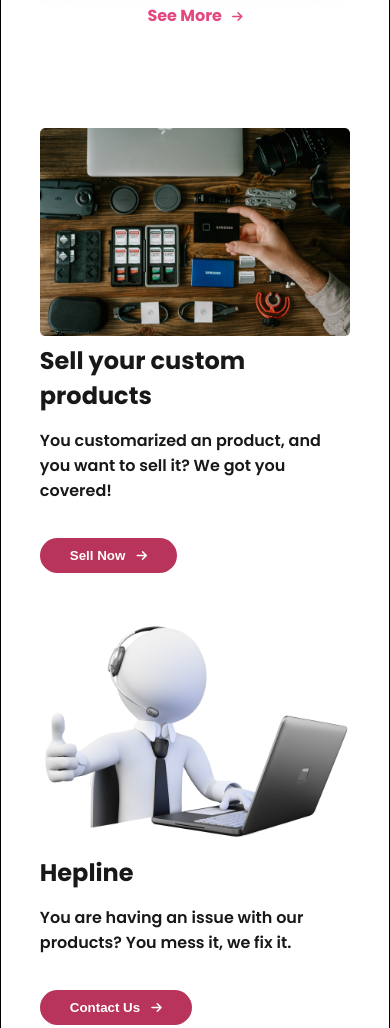
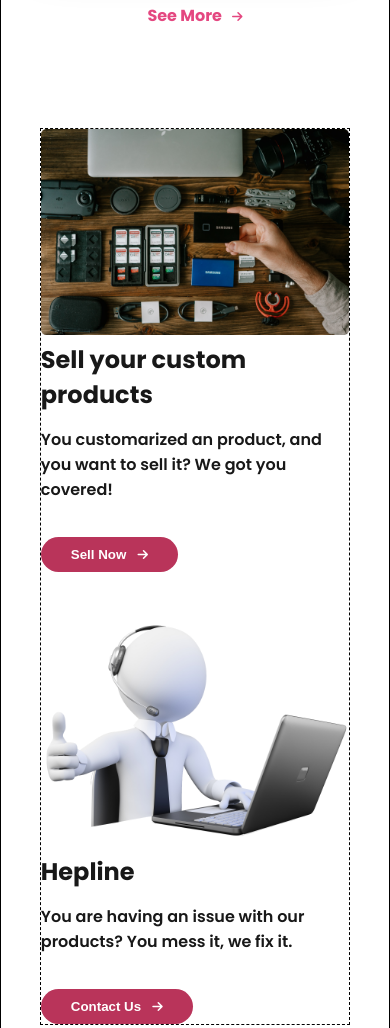
Before and after one commit to ThakurSaad/influencer-gear-assignment, a plain HTML site: page index.html in a window 390 px wide. Shown: the part 5756-6784 px from the top of the page. Drawn offline with Linux system fonts and the light colour scheme.

Commit message:
god blessed me

```diff
--- a/style.css
+++ b/style.css
@@ -143,7 +143,7 @@ main {
     align-items: center;
     margin-top: 100px;
 
-    /* border: 1px dashed; */
+    border: 1px dashed;
 }
 .custom img {
     max-width:100%
@@ -223,8 +223,7 @@ footer {
     }
     /* custom helpline  */
     .custom-helpline {
-        display:flex;
-        flex-direction:column;
+        grid-template-columns: repeat(1, 1fr);
         grid-row-gap: 50px;
     }
     /* -----------
```
